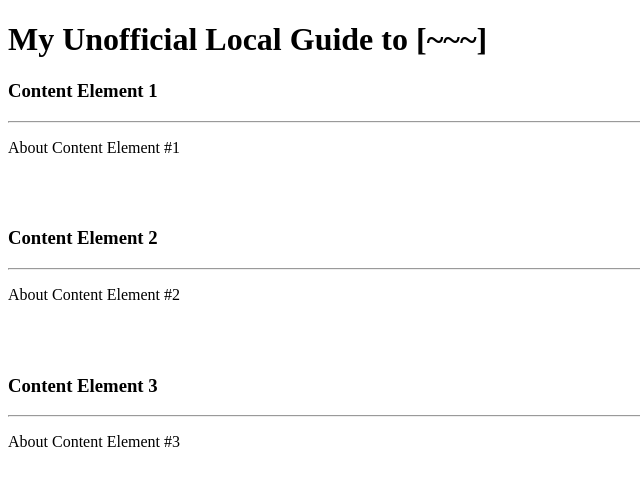
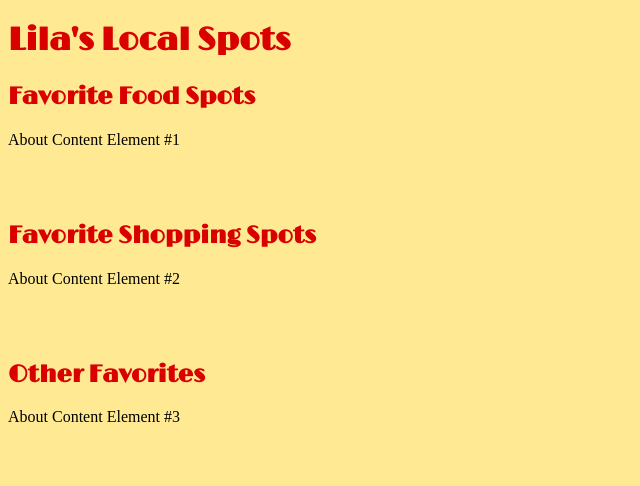
Before and after one commit to LilaxyH/4-P-Unit-4-Project, a plain HTML site: page index.html in a window 1280 px wide. Shown: the whole page, without its empty margins (0-640 px from the left). Drawn offline with nearby package versions, Linux system fonts and the light colour scheme.

Commit message:
changed fonts and background color

```diff
--- a/index.html
+++ b/index.html
@@ -17,28 +17,49 @@ Select ONE Additional Feature to Add
 <html>
 
 <head>
+  <link rel="preconnect" href="https://fonts.googleapis.com">
+  <link rel="preconnect" href="https://fonts.gstatic.com" crossorigin>
+  <link href="https://fonts.googleapis.com/css2?family=Limelight&display=swap" rel="stylesheet">
   <title>Unit 4 Project</title>
   <meta charset="utf-8">
   <style>
+
+    /* color palette:
+      yellow: rgb(255,234,147)\
+      red: rgb (217,0,0)
+      green: rgb(141, 179, 85)
+      black:  */
+
+    body {
+      background-color: rgb(255, 234, 147);
+    }
+
+    .heading {
+      color: rgb(217, 0, 0);
+      font-family: "limelight", serif;
+    }
 
   </style>
 </head>
 <body>
 
-  <h1>My Unofficial Local Guide to [~~~]</h1>
+  <h1 class="heading">Lila's Local Spots</h1>
 
-  <h3>Content Element 1</h3>
-  <hr>
+  <h2 class="heading">Favorite Food Spots</h3>
+
+  <h3 class="heading"></h3>
+
+
   <p>About Content Element #1</p>
   <br><br>
 
-  <h3>Content Element 2</h3>
-  <hr>
+  <h2 class="heading">Favorite Shopping Spots</h3>
+
   <p>About Content Element #2</p>
   <br><br>
 
-  <h3>Content Element 3</h3>
-  <hr>
+  <h2 class="heading">Other Favorites</h3>
+
   <p>About Content Element #3</p>
   <br><br>
 
```
